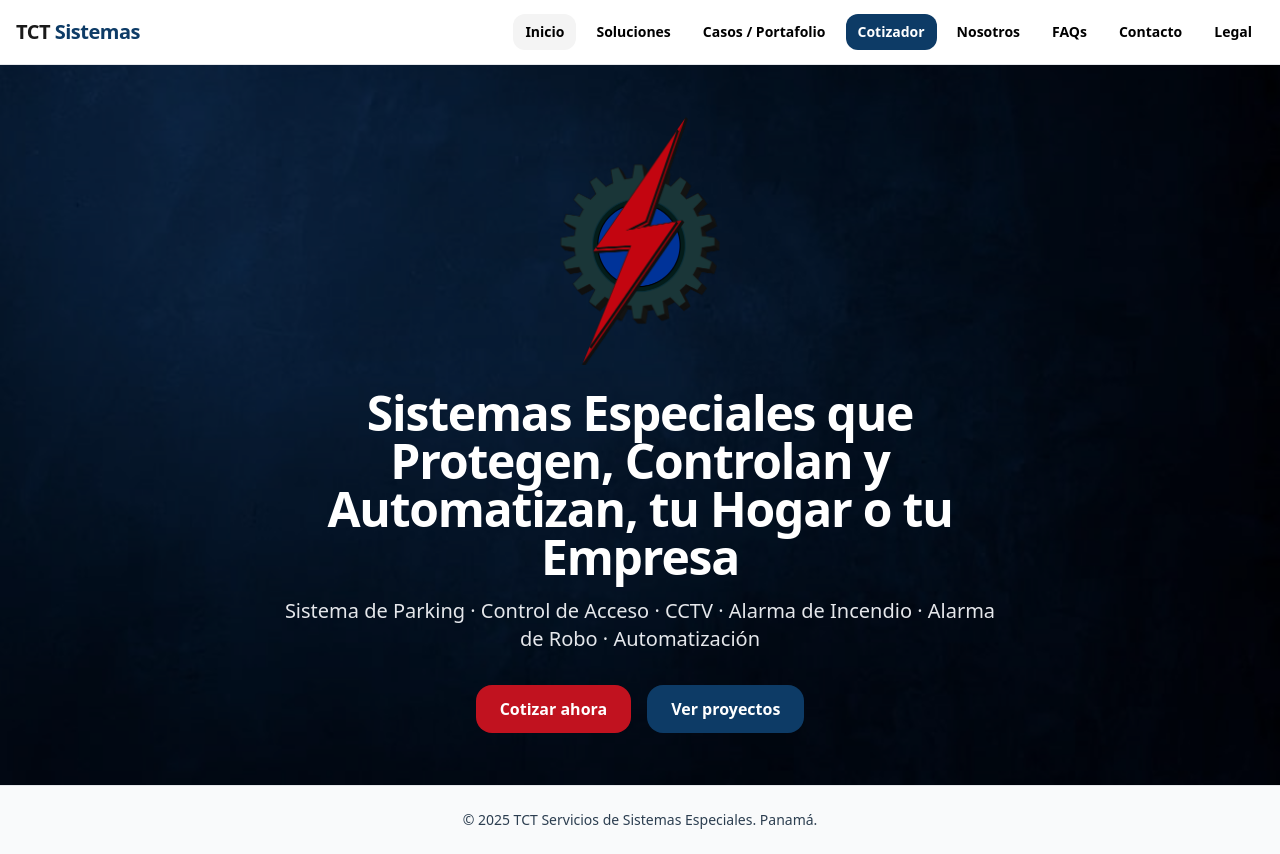
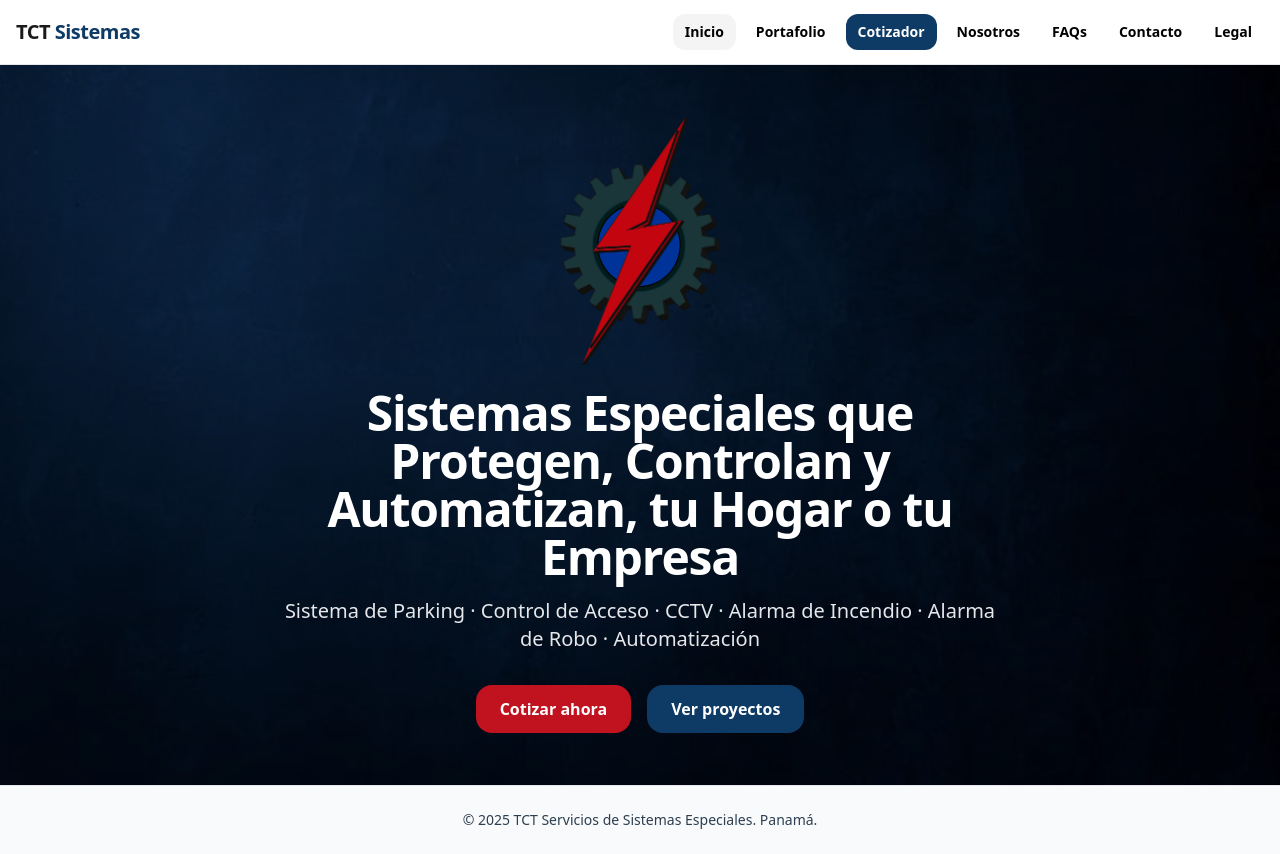
Before and after one commit to eteruel21/tct-portfolio, a React (Vite) app: page / in a window 1280 px wide. Built offline with nearby package versions, Linux system fonts and the light colour scheme.

Commit message:
Actualización del sitio

```diff
--- a/package.json
+++ b/package.json
@@ -6,8 +6,8 @@
   "scripts": {
     "dev": "vite",
     "build": "vite build",
-    "lint": "eslint .",
-    "preview": "vite preview"
+    "preview": "vite preview",
+    "deploy": "vite build && gh-pages -d dist"
   },
   "dependencies": {
     "react": "^19.1.1",
--- a/src/App.jsx
+++ b/src/App.jsx
@@ -22,12 +22,9 @@ export default function App() {
             <NavLink to="/" className={({ isActive }) =>
               `${linkBase} ${isActive ? "bg-[#F4F4F4]" : "hover:bg-[#F4F4F4]"}`
             }>Inicio</NavLink>
-            <NavLink to="/soluciones" className={({ isActive }) =>
-              `${linkBase} ${isActive ? "bg-[#F4F4F4]" : "hover:bg-[#F4F4F4]"}`
-            }>Soluciones</NavLink>
             <NavLink to="/portafolio" className={({ isActive }) =>
               `${linkBase} ${isActive ? "bg-[#F4F4F4]" : "hover:bg-[#F4F4F4]"}`
-            }>Casos / Portafolio</NavLink>
+            }>Portafolio</NavLink>
             <NavLink to="/cotizador" className={({ isActive }) =>
               `${linkBase} ${isActive
                 ? "bg-[#C1121F] text-white"
@@ -54,7 +51,6 @@ export default function App() {
       <main className="flex-1">
         <Routes>
           <Route path="/" element={<Inicio />} />
-          <Route path="/soluciones" element={<Inicio section="soluciones" />} />
           <Route path="/portafolio" element={<PortfolioGaleria />} />
           <Route path="/cotizador" element={<Cotizador />} />
           <Route path="/nosotros" element={<Page title="Nosotros" />} />
```
